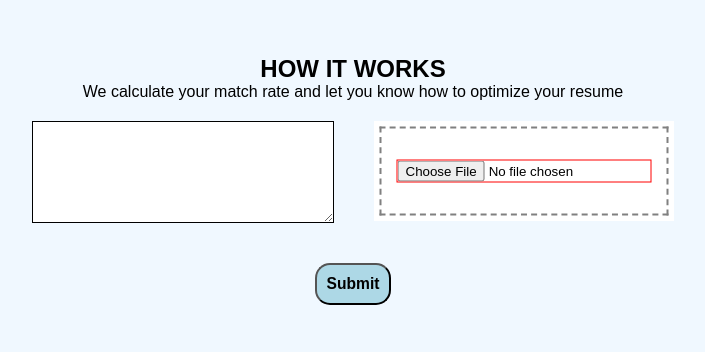
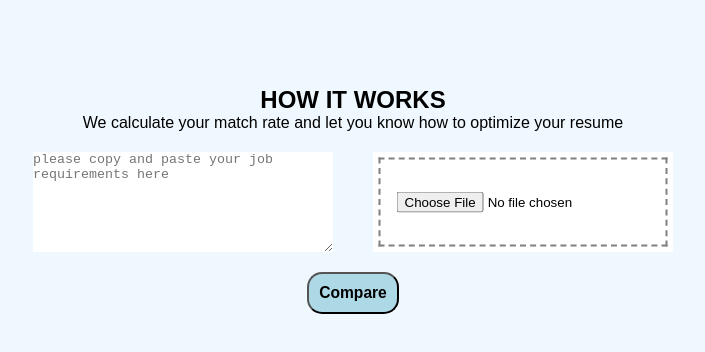
Before and after one commit to yocodigo/ResuMatch, a React (Create React App) app: page / in a window 1280 px wide. Shown: the part 200-552 px from the top of the page, without its empty margins (287-992 px from the left). Built offline with nearby package versions, Linux system fonts and the light colour scheme.

Commit message:
clean up

```diff
--- a/src/components/howitworks/howitworks.js
+++ b/src/components/howitworks/howitworks.js
@@ -35,21 +35,19 @@ class HowItWorks extends React.Component {
         <h1>HOW IT WORKS</h1>
         <p>We calculate your match rate and let you know how to optimize your resume</p>
         <form className="matching">
-          <textarea onChange={this.onChange}></textarea>
+          <textarea
+            placeholder="please copy and paste your job requirements here"
+            onChange={this.onChange}>
+          </textarea>
           <div className="drag_and_drop">
             <input type="file" onChange={this.onFile}/>
           </div>
         </form>
-        <button onClick={this.onClick}><h3>Submit</h3></button>
+        <button onClick={this.onClick}><h3>Compare</h3></button>
         <span className="result"></span>
       </section>
     )
   }
 }
 
-// const HowItWorks = props => {
-
-
-// }
-
 export default HowItWorks;
--- a/src/components/howitworks/index.css
+++ b/src/components/howitworks/index.css
@@ -3,18 +3,18 @@ button {
   border-radius: 15px;
   outline: none;
   background-color: lightblue;
-  margin-top: 20px;
 }
 
 textarea, .drag_and_drop {
   width: 300px;
   height: 100px;
-  margin: 20px 20px;
+  margin: 20px;
 }
 textarea {
   outline: none;
-  border: 1px solid black;
+  border: none;
 }
+
 .drag_and_drop {
   position: relative;
   background-color: white;
@@ -35,7 +35,6 @@ textarea {
 
 input {
   position: absolute;
-  border: 1px solid red;
   top: 50%;
   left: 50%;
   transform: translate(-50%, -50%)
@@ -48,5 +47,5 @@ input {
 .result {
   font-size: 40px;
   font-style: bold;
-  padding: 20px;
+  color: lightskyblue;
 }
```
